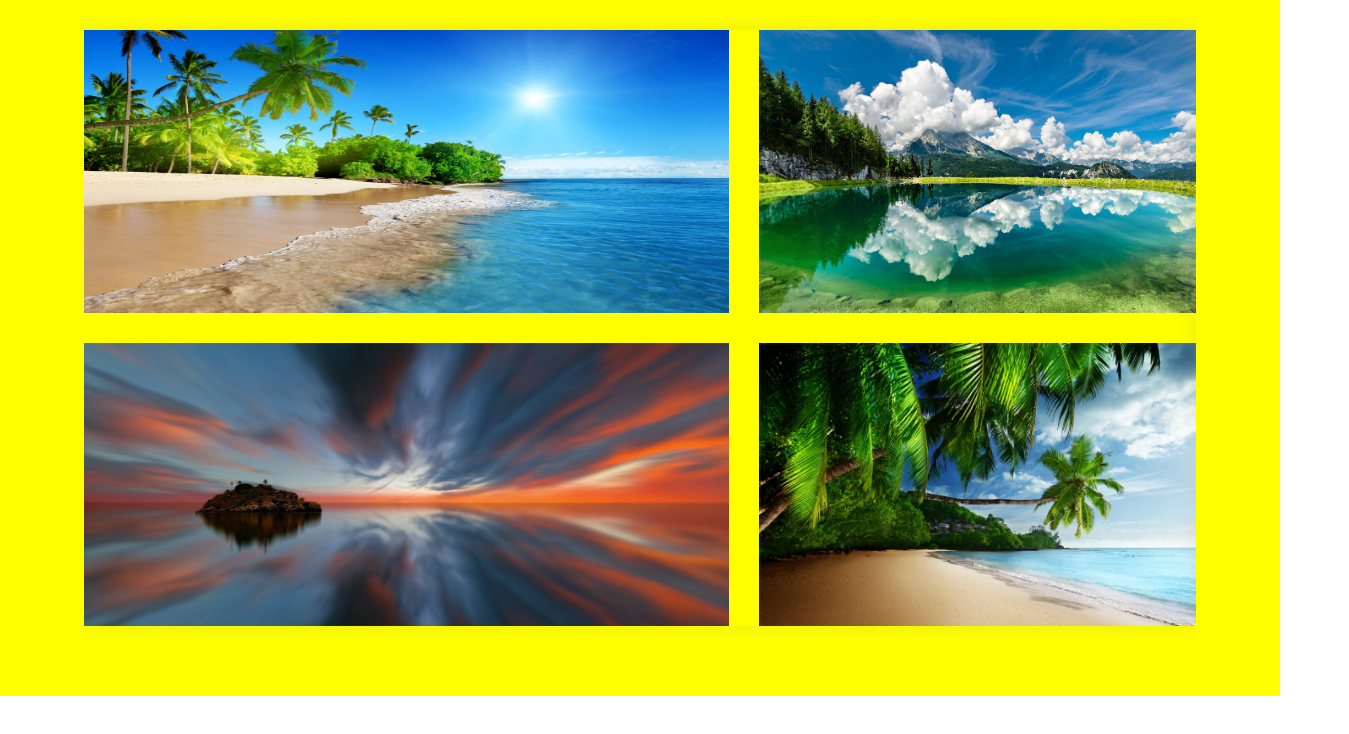
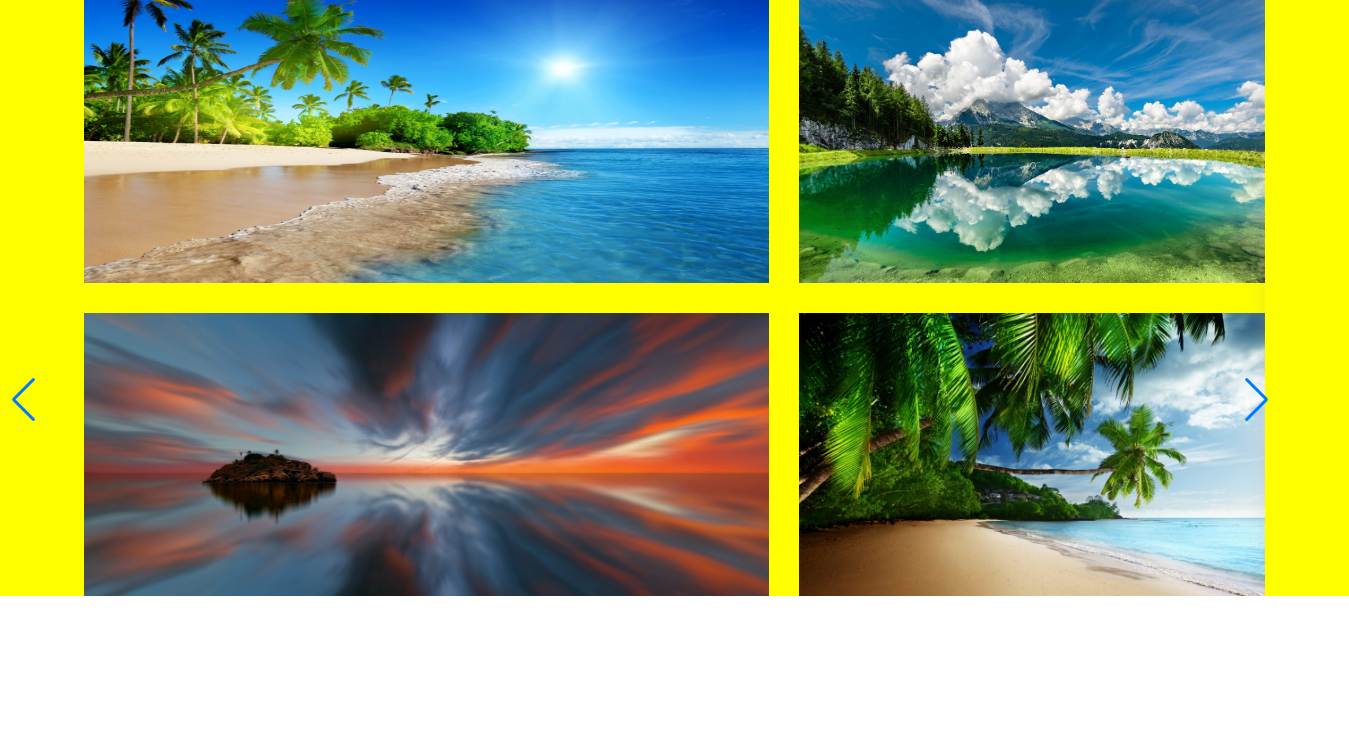
Before and after one commit to Nasty-Litvin/swiper, a plain HTML site: page index.html in a window 1280 px wide. Shown: the whole page, 1349 px wide, since content can reach past the window. Drawn offline with nearby package versions, Linux system fonts and the light colour scheme.

Commit message:
Add arrows.

```diff
--- a/index.html
+++ b/index.html
@@ -49,6 +49,10 @@
                 </div>
               </div>
             </div>
+            <div class="arrows">
+              <div class="swiper-button-prev"></div>
+              <div class="swiper-button-next"></div>
+            </div>
           </div>
         </div>
       </div>
--- a/script.js
+++ b/script.js
@@ -1 +1,6 @@
-new Swiper('.news__slider');
+new Swiper('.news__slider', {
+    navigation: {
+        nextE1: '.swiper-button-next',
+        prevE1: '.swiper-button-prev'
+    },
+});
--- a/style.css
+++ b/style.css
@@ -32,12 +32,12 @@ body {
   line-height: 1;
 }
 .wrapper {
-  max-width: 1904px;
+  width: 1904px;
   padding: 0px 122px 0px 122px;
   background: mediumseagreen;
 }
 .news__slider {
-  padding: 30px 0 70px 0;
+  /* padding: 30px 0 70px 0; */
   overflow: hidden;
 }
 .news__card {
@@ -66,6 +66,13 @@ body {
   width: 100%;
   height: 100%;
 }
+
+/* .news__slider .swiper-button-prev::after,
+.news__slider .swiper-button-next::after {
+  color: aquamarine;
+  font-size: 80px;
+} */
+
 @media (max-width: 1349px) {
   .wrapper {
     max-width: 1349px;
```
